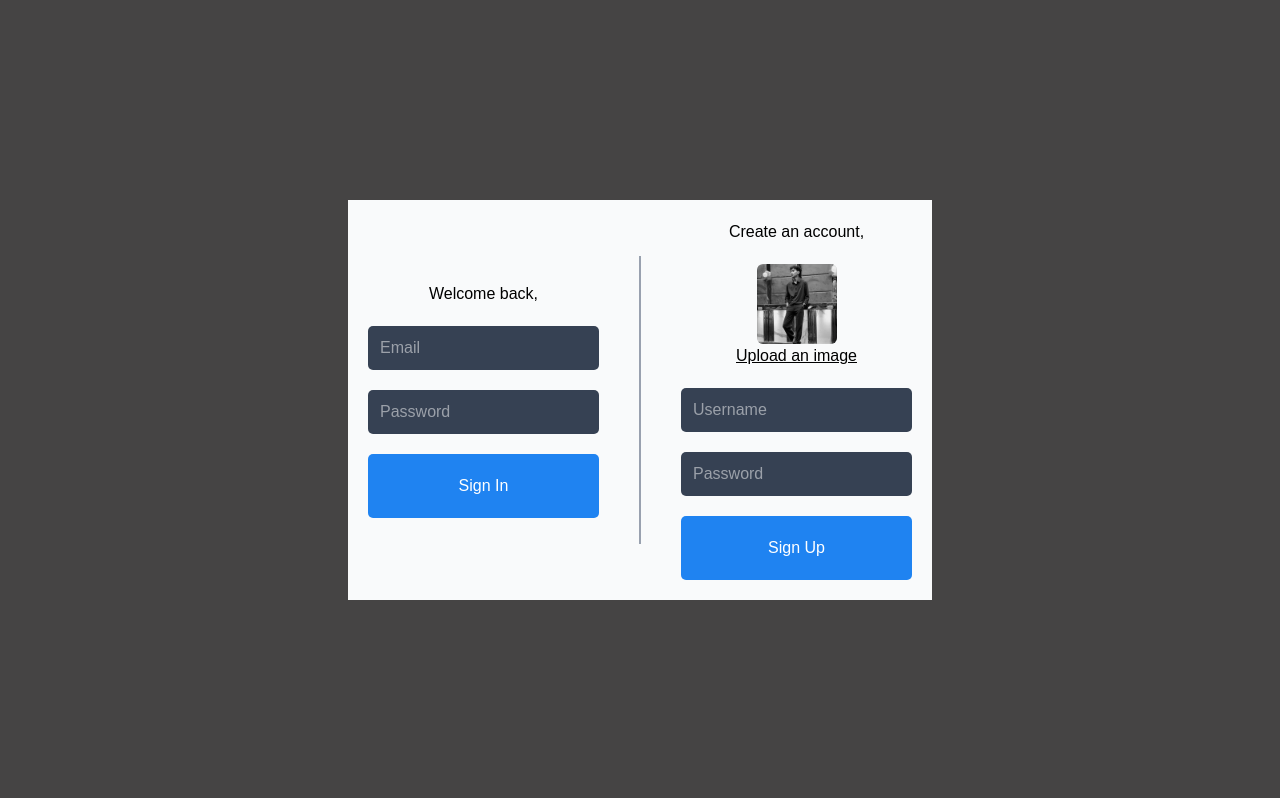
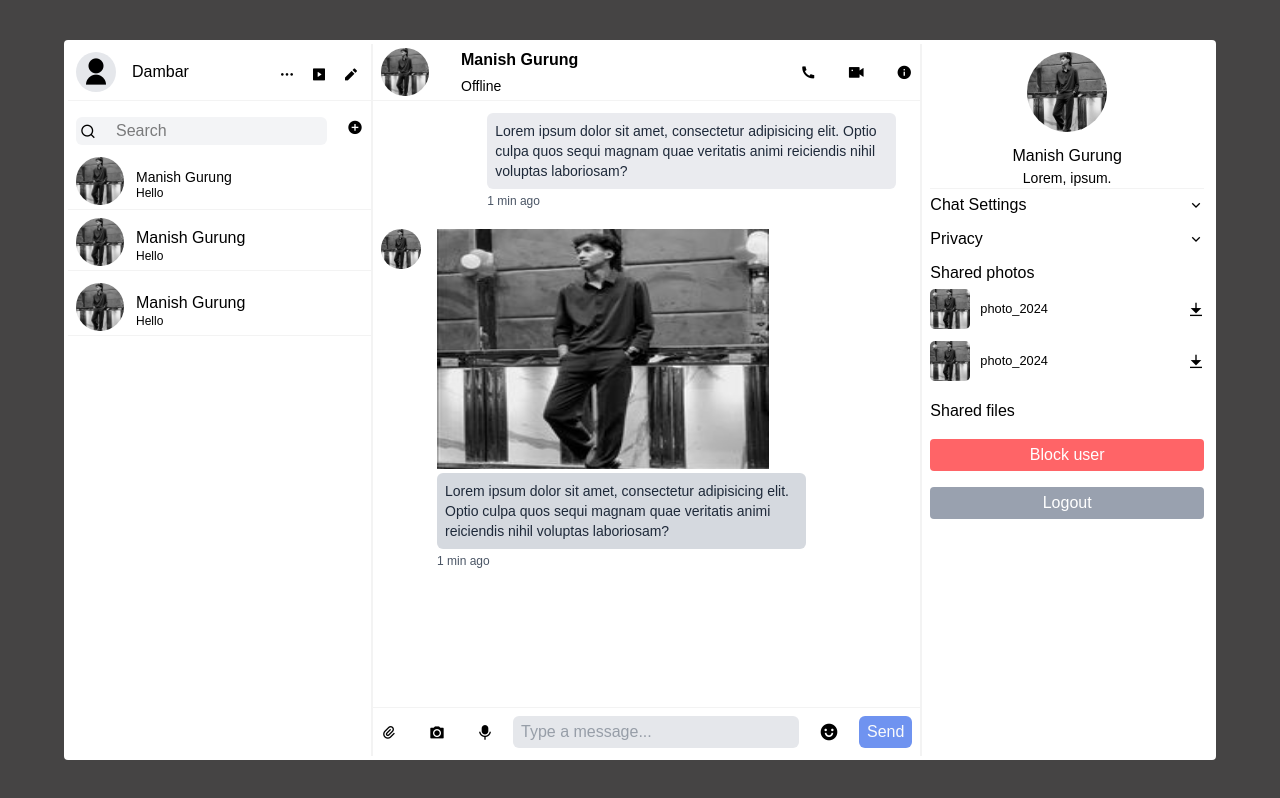
Before and after one commit to GShix/GShiX-2.0, a React (Vite) app in the folder InstagramFirebase/: page / in a window 1280 px wide. Built offline with nearby package versions, Linux system fonts and the light colour scheme.

Commit message:
search modal

```diff
--- a/InstagramFirebase/src/App.jsx
+++ b/InstagramFirebase/src/App.jsx
@@ -10,7 +10,7 @@ import Notification from './components/notification/Notification'
 
 function App() {
   const [count, setCount] = useState(0)
-  const user = false;
+  const user = true;
   return (
     <>
     {
--- a/InstagramFirebase/src/components/list/chatList/ChatList.jsx
+++ b/InstagramFirebase/src/components/list/chatList/ChatList.jsx
@@ -1,4 +1,5 @@
 import React, { useState } from 'react'
+import AddUser from './addUser/AddUser';
 
 const ChatList = () => {
   const [addMode, setAddMode] = useState(false);
@@ -33,6 +34,8 @@ const ChatList = () => {
             <p className='leading-1 text-[12px]'>Hello</p>
           </div>
         </div>
+
+        {addMode && <AddUser/>}
     </div>
   )
 }
--- /dev/null
+++ b/InstagramFirebase/src/components/list/chatList/addUser/AddUser.jsx
@@ -0,0 +1,21 @@
+import React from 'react'
+
+const AddUser = () => {
+  return (
+    <div className='w-max h-max p-5 bg-gray-200 rounded-md absolute top-0 left-0 right-0 bottom-0 m-auto '>
+        <form action="" className='flex gap-4 mb-5'>
+            <input className='px-3 py-2 rounded-md border-none outline-none bg-gray-50' type="text" name="username" placeholder='Username' id="username" />
+            <button className='px-3 py-2 rounded-md bg-blue-400 text-white border-none cursor-pointer'>Search</button>
+        </form>
+        <div className="user flex items-center justify-between">
+            <div className="detail flex items-center gap-4">
+                <img className='w-12 h-12 rounded-full object-cover' src="/manish_grg.jpg" alt="" />
+                <span>Manish Gurung</span>
+            </div>
+            <button className='py-1 px-2 rounded-md bg-blue-400 text-white border-none cursor-pointer'>Add User</button>
+        </div>
+    </div>
+  )
+}
+
+export default AddUser
```
